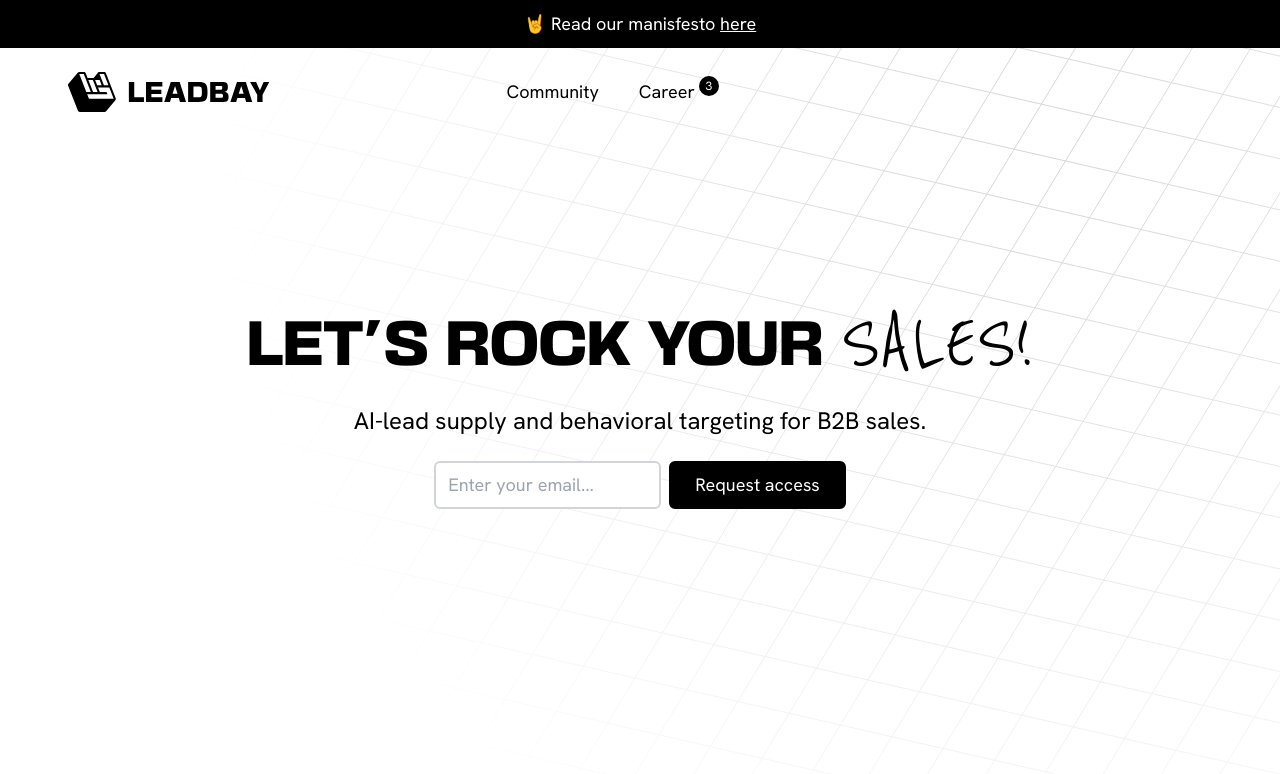
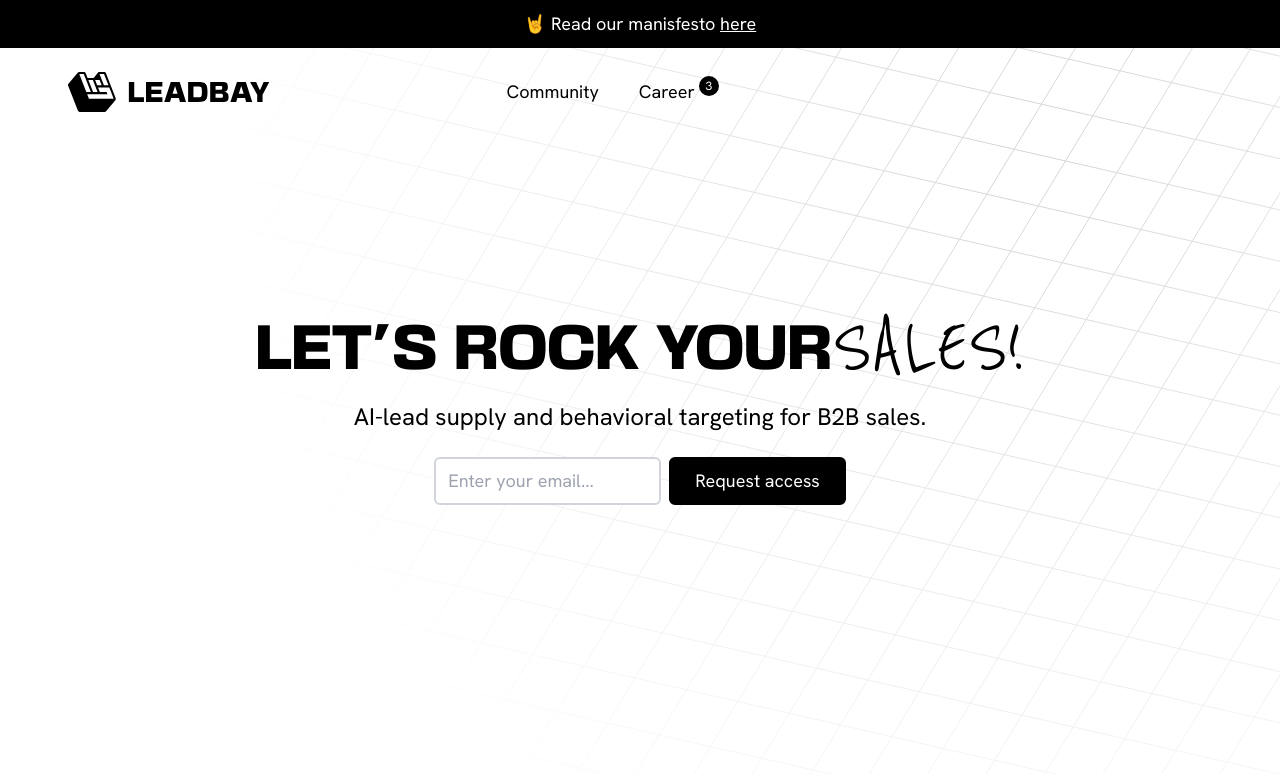
Before and after one commit to leadbay/landingpage, a Next.js app: page / in a window 1280 px wide. Shown: the top 774 px of the page. Built offline with nearby package versions, Linux system fonts and the light colour scheme.

Commit message:
update animation to simplify

```diff
--- a/components/hero.tsx
+++ b/components/hero.tsx
@@ -16,58 +16,23 @@ const Hero = ({ className, ...props }: { className?: string }) => {
       )}
       {...props}
     >
+      <motion.div initial={{ opacity: 0 }} animate={{ opacity: 1 }}>
         <h1
           className={cn(
             basement.className,
             "text-[35px] uppercase leading-tight sm:text-[56px]"
           )}
         >
-        <motion.div
-          initial={{ opacity: 0 }}
-          animate={{ opacity: 1 }}
-          transition={{ duration: 0.001 }}
-          className='inline-block'
-        >
-          Let&apos;s
-        </motion.div>{" "}
-        <motion.span
-          initial={{ opacity: 0 }}
-          animate={{ opacity: 1 }}
-          transition={{ duration: 0.001, delay: 0.05 }}
-          className='inline-block'
-        >
-          rock
-        </motion.span>{" "}
-        <motion.span
-          initial={{ opacity: 0 }}
-          animate={{ opacity: 1 }}
-          transition={{ duration: 0.001, delay: 0.1 }}
-          className='inline-block'
-        >
-          your
-        </motion.span>{" "}
-        <motion.span
-          initial={{ opacity: 0 }}
-          animate={{ opacity: 1 }}
-          transition={{ duration: 0.001, delay: 0.15 }}
+          Let&apos;s rock your
+          <span
             className={cn(
               reenie.className,
               "text-[61px] uppercase sm:text-[84px] inline-block"
             )}
           >
             sales!
-        </motion.span>
+          </span>
         </h1>
-      <motion.div
-        initial={{ opacity: 0 }}
-        animate={{ opacity: 1 }}
-        transition={{
-          duration: 0.5,
-          delay: 0.7,
-          type: "spring",
-          stiffness: 100,
-        }}
-      >
         <h2 className='mb-6 text-xl leading-loose sm:text-2xl'>
           AI-lead supply and behavioral targeting for B2B sales.
         </h2>
```
Lines whose indentation alone changed are shown as unchanged.
